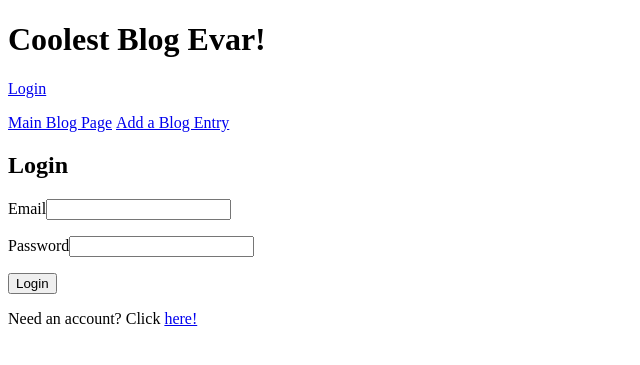
After one commit to jjames1011/blogz, a Flask app: page /login in a window 1280 px wide. The commit adds this page. Shown: the top 365 px of the page, without its empty margins (0-640 px from the left). Run offline with Flask 2, Linux system fonts and the light colour scheme.

Commit message:
added login, logout, signup handlers in main. added login.html,signup.html. Everything seems stable at this commit

```diff
--- a/main.py
+++ b/main.py
@@ -1,8 +1,8 @@
 from flask import Flask, request, redirect, render_template, session, flash
 import cgi
 from app import app, db
-from models import Blog #,User
-#from hashutils import make_pw_hash, check_pw_hash
+from models import Blog, User
+from hashutils import make_pw_hash, check_pw_hash
 
 app.secret_key = 'y337kGcys&zP3B'
 
@@ -11,11 +11,68 @@ def logged_in_user():
     owner = User.query.filter_by(email=session['user']).first()
     return owner
 
+def is_email(string):
+    atsign_index = string.find('@')
+    atsign_present = atsign_index >= 0
+    if not atsign_present:
+        return False
+    else:
+        domain_dot_index = string.find('.', atsign_index)
+        domain_dot_present = domain_dot_index >= 0
+        return domain_dot_present
+
 
 @app.route('/')
 def index():
     return redirect('/blog')
 
+@app.route('/signup', methods=['POST','GET'])
+def signup():
+    if request.method == 'GET':
+        return render_template('signup.html')
+
+    elif request.method == 'POST':
+        email = request.form['email']
+        password = request.form['password']
+        verify = request.form['verify']
+        if not is_email(email):
+            flash(email + ', is not a valid email')
+            return redirect('/signup')
+        email_db_count = User.query.filter_by(email=email).count()
+
+        if email_db_count > 0:
+            flash(email + 'already has an existing account')
+            return redirect('/signup')
+        if password != verify:
+            flash('oops! it looks like your passwords did not match!')
+            return redirect('/signup')
+        user = User(email,password)
+        db.session.add(user)
+        db.session.commit()
+        session['user'] = user.email
+        return redirect('/')
+
+
+@app.route('/login', methods=['POST','GET'])
+def login():
+    if request.method == 'GET':
+        return render_template('login.html')
+    elif request.method == 'POST':
+        email = request.form['email']
+        password = request.form['password']
+        users = User.query.filter_by(email=email)
+        if users.count() == 1:
+            user = users.first()
+            session['user'] = user.email
+            flash('welcome back, '+user.email)
+            return redirect('/')
+        flash('bad username or password')
+        return redirect('/login')
+
+@app.route('/logout', methods=['POST','GET'])
+def logout():
+    del session['user']
+    return redirect('/')
 
 
 @app.route('/blog')
--- a/models.py
+++ b/models.py
@@ -15,7 +15,7 @@ class Blog(db.Model):
 
 class User(db.Model):
     id = db.Column(db.Integer, primary_key=True)
-    email = db.Column(db.String(120))
+    email = db.Column(db.String(120), unique=True)
     pw_hash = db.Column(db.String(120))
     blogs  = db.relationship('Blog', backref='owner')
 
--- a/templates/base.html
+++ b/templates/base.html
@@ -11,7 +11,13 @@
 
 </head>
 </body>
-<h1>Coolest Blog Evar!</h1>
+<h1>Coolest Blog Evar!</h1> {% if session['user'] %}
+<p><a href='/logout'>Logout</a></p>
+
+{% else %}
+<p><a href='login'>Login</a></p>
+
+{% endif %}
 <p id='nav'><a href='/'>Main Blog Page</a></p>
 <p id='nav'><a href='/newpost'>Add a Blog Entry</a> </p>
 
--- /dev/null
+++ b/templates/login.html
@@ -0,0 +1,12 @@
+{% extends 'base.html' %} {% block content %}
+
+<h2>Login</h2>
+<form action='/login' method='post'>
+  <p><label>Email<input type='text' name='email'/></label></p>
+  <p><label>Password<input type='password' name='password'/></label></p>
+  <p><input type='submit' value='Login' /></p>
+
+</form>
+<p>Need an account? Click <a href='/signup'>here!</a></p>
+
+{% endblock %}
```
Also changed, not shown: templates/blog.html (+7 -1 lines), templates/signup.html (added, +11 -0 lines).
